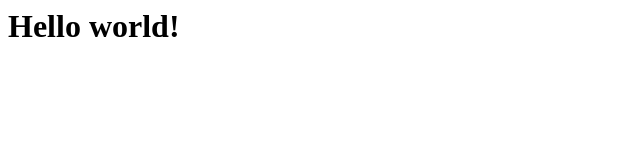
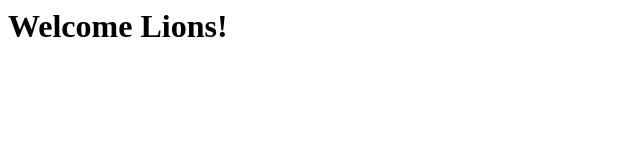
Before and after one commit to yeolcook01/practice-instagram, a plain HTML site: page index.html in a window 1280 px wide. Shown: the whole page, without its empty margins (0-640 px from the left). Drawn offline with Linux system fonts and the light colour scheme.

Commit message:
welcome lions in index.html

```diff
--- a/index.html
+++ b/index.html
@@ -1 +1 @@
-<h1> Hello world! </h1>
+<h1> Welcome Lions! </h1>
```
